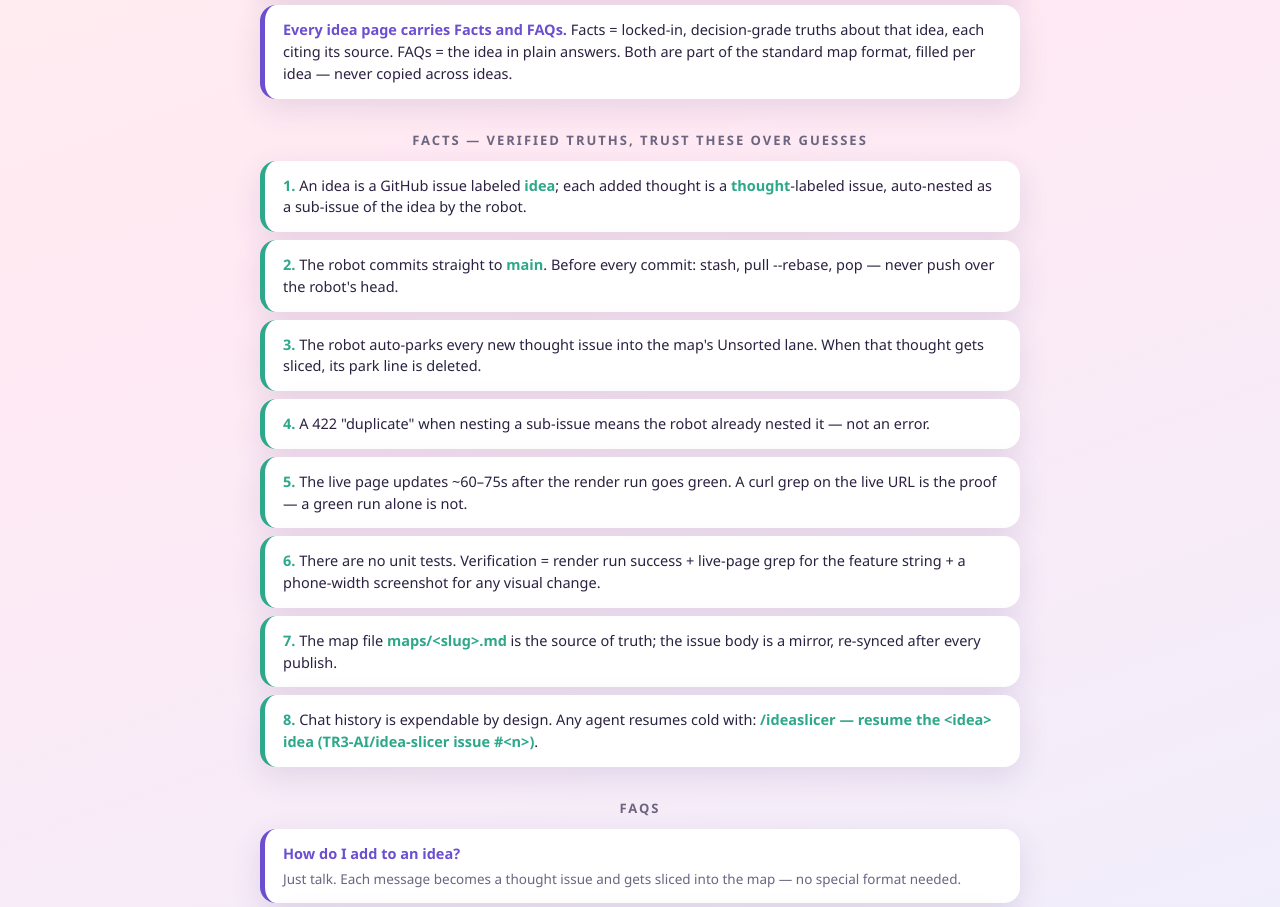
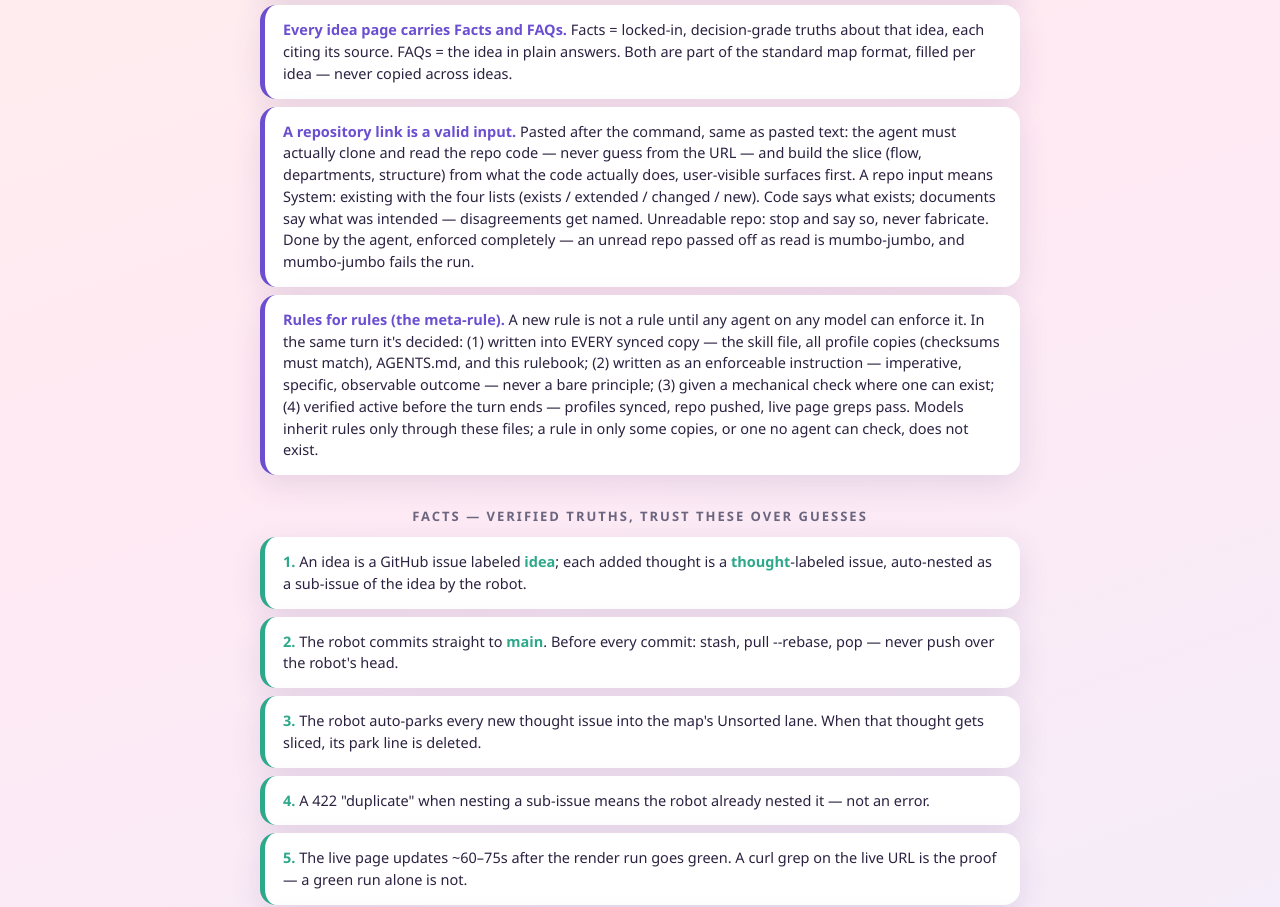
Before and after one commit to TR3-AI/idea-slicer, a plain HTML site: page rulebook.html in a window 1280 px wide. Shown: the part 971-1878 px from the top of the page. Drawn offline with Linux system fonts and the light colour scheme.

Commit message:
Rules 10-11: repository-link input + the meta-rule (mirrors of featuremap)

```diff
--- a/rulebook.html
+++ b/rulebook.html
@@ -68,6 +68,8 @@
   <div class="item"><b>Facts are decision-grade and near-verbatim.</b> A fact earns its place only if a cold reader or agent would get the idea wrong without it — no restatements of the obvious. Each fact stays close to the source ruling's exact words and cites it; interpretation and plain-language explanation live in the FAQs, never in a fact.</div>
   <div class="item"><b>Contradictions stop the line.</b> Every new thought is checked against the pinned facts and rules before it is sliced — thresholds, better/worse directions, gate order. A thought that conflicts is never silently merged: both sides get quoted, the conflict is parked in Unresolved, Bobby rules, and the ruling cites both sources.</div>
   <div class="item"><b>Every idea page carries Facts and FAQs.</b> Facts = locked-in, decision-grade truths about that idea, each citing its source. FAQs = the idea in plain answers. Both are part of the standard map format, filled per idea — never copied across ideas.</div>
+  <div class="item"><b>A repository link is a valid input.</b> Pasted after the command, same as pasted text: the agent must actually clone and read the repo code — never guess from the URL — and build the slice (flow, departments, structure) from what the code actually does, user-visible surfaces first. A repo input means System: existing with the four lists (exists / extended / changed / new). Code says what exists; documents say what was intended — disagreements get named. Unreadable repo: stop and say so, never fabricate. Done by the agent, enforced completely — an unread repo passed off as read is mumbo-jumbo, and mumbo-jumbo fails the run.</div>
+  <div class="item"><b>Rules for rules (the meta-rule).</b> A new rule is not a rule until any agent on any model can enforce it. In the same turn it's decided: (1) written into EVERY synced copy — the skill file, all profile copies (checksums must match), AGENTS.md, and this rulebook; (2) written as an enforceable instruction — imperative, specific, observable outcome — never a bare principle; (3) given a mechanical check where one can exist; (4) verified active before the turn ends — profiles synced, repo pushed, live page greps pass. Models inherit rules only through these files; a rule in only some copies, or one no agent can check, does not exist.</div>
 
   <h2>Facts — verified truths, trust these over guesses</h2>
   <div class="item fact"><b>1.</b> An idea is a GitHub issue labeled <b>idea</b>; each added thought is a <b>thought</b>-labeled issue, auto-nested as a sub-issue of the idea by the robot.</div>
```
Also changed, not shown: 1 other file.
